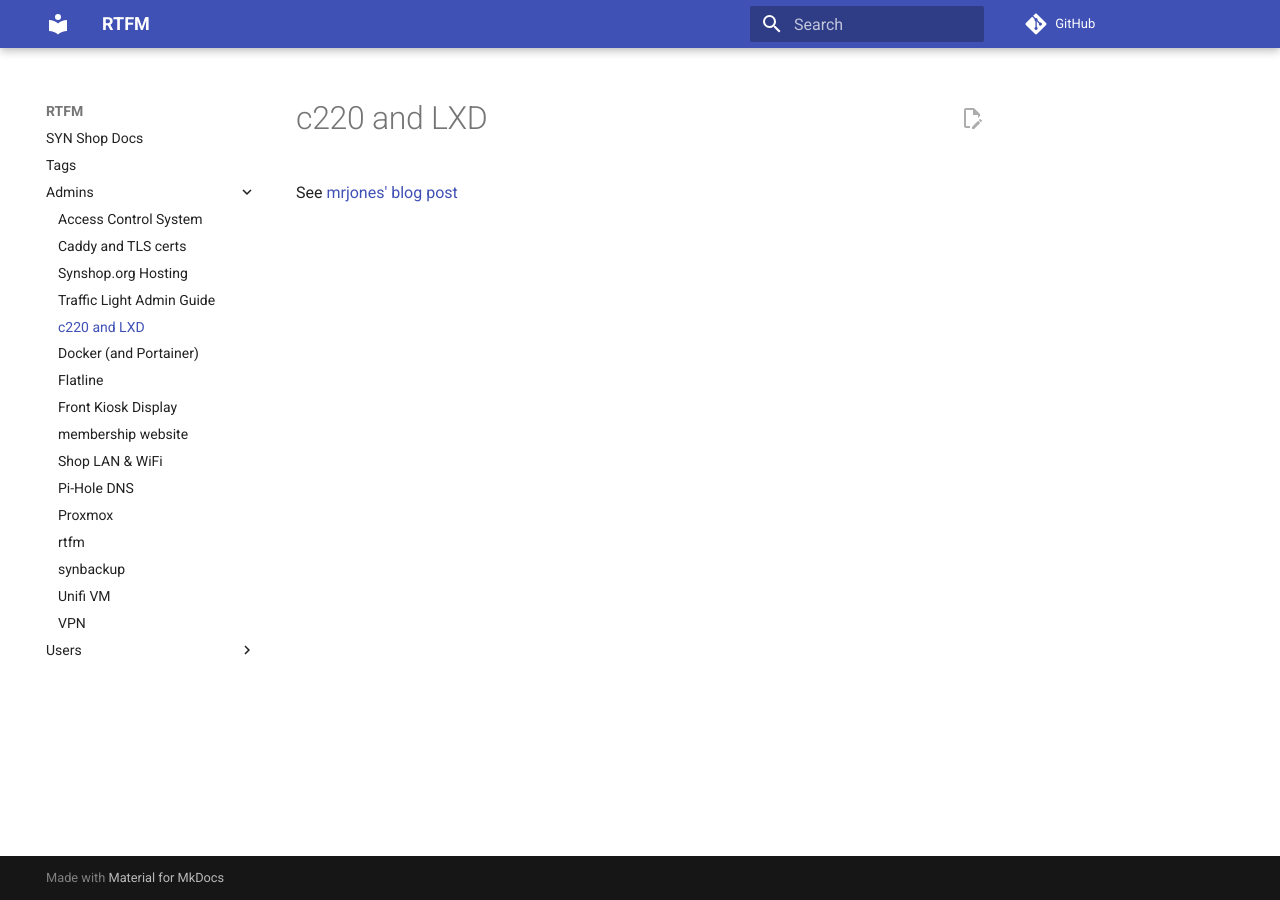
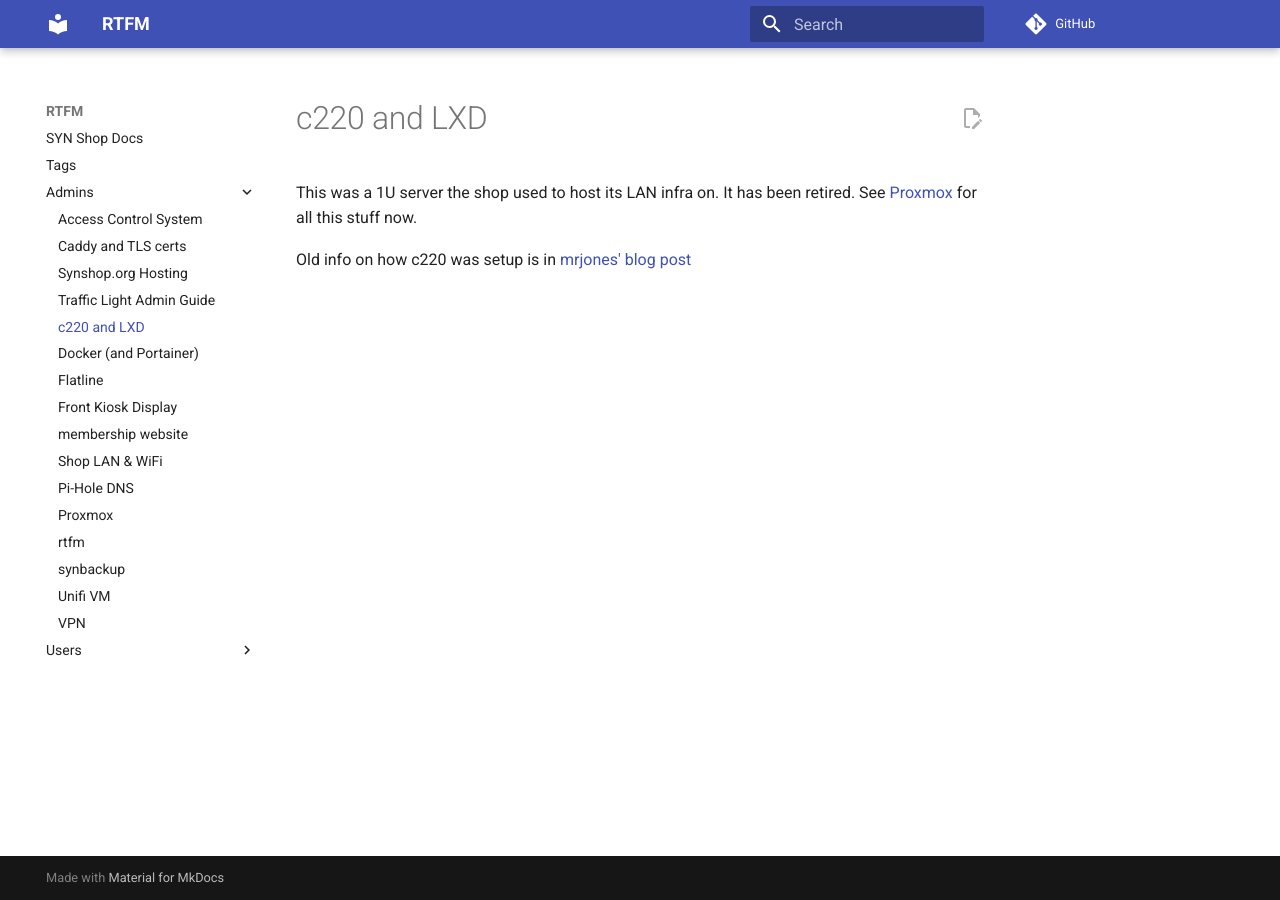
Before and after one commit to synshop/rtfm, an MkDocs documentation site: the page built from docs/admins/c220.md, in a window 1280 px wide. Built offline with MkDocs 1.6.1 and Material for MkDocs 9.7.7, drawn with Linux system fonts in a browser that asks for light colours; comment, search, counter and statistics services are not loaded.

Commit message:
Update c220.md

```diff
--- a/docs/admins/c220.md
+++ b/docs/admins/c220.md
@@ -1,3 +1,5 @@
 # c220 and LXD
 
-See [mrjones' blog post](https://blog.plip.com/2017/09/24/from-zero-to-lxd-installing-a-private-compute-cloud-on-a-cisco-c220-m4sff/)
+This was a 1U server the shop used to host its LAN infra on.  It has been retired.  See [Proxmox](/admins/proxmox/) for all this stuff now.
+
+Old info on how c220 was setup is in [mrjones' blog post](https://blog.plip.com/2017/09/24/from-zero-to-lxd-installing-a-private-compute-cloud-on-a-cisco-c220-m4sff/)
```
